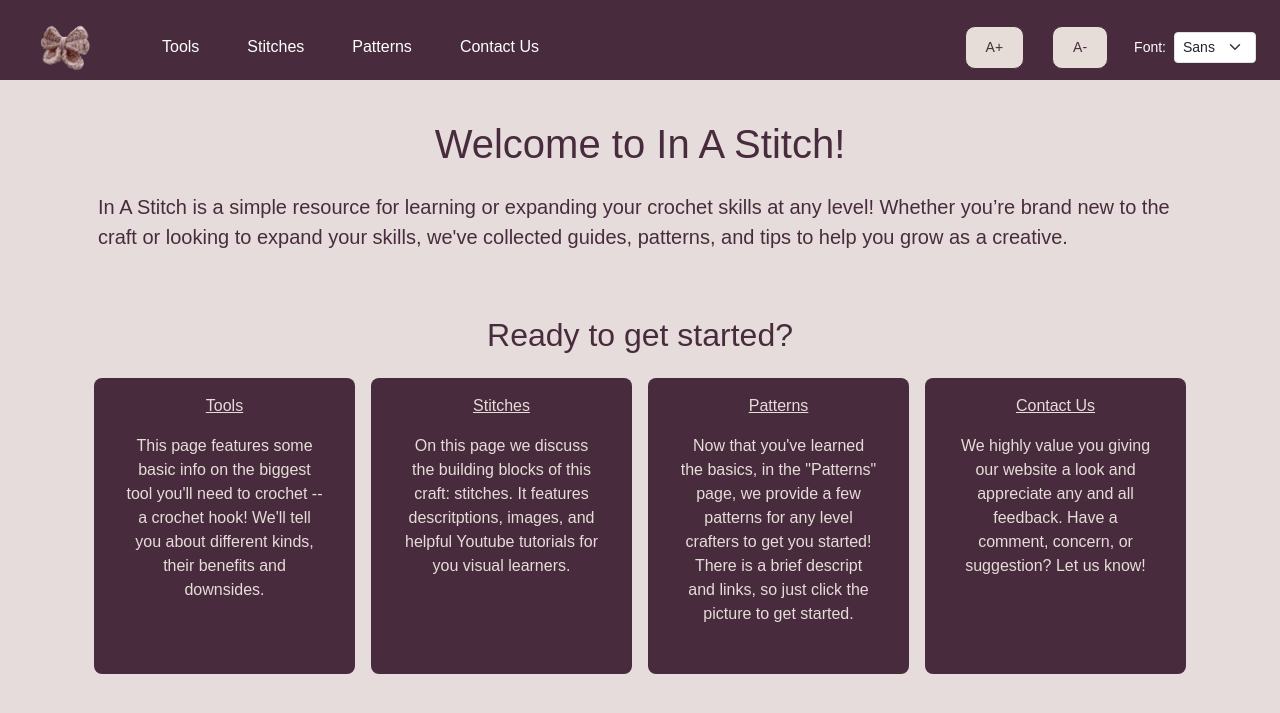
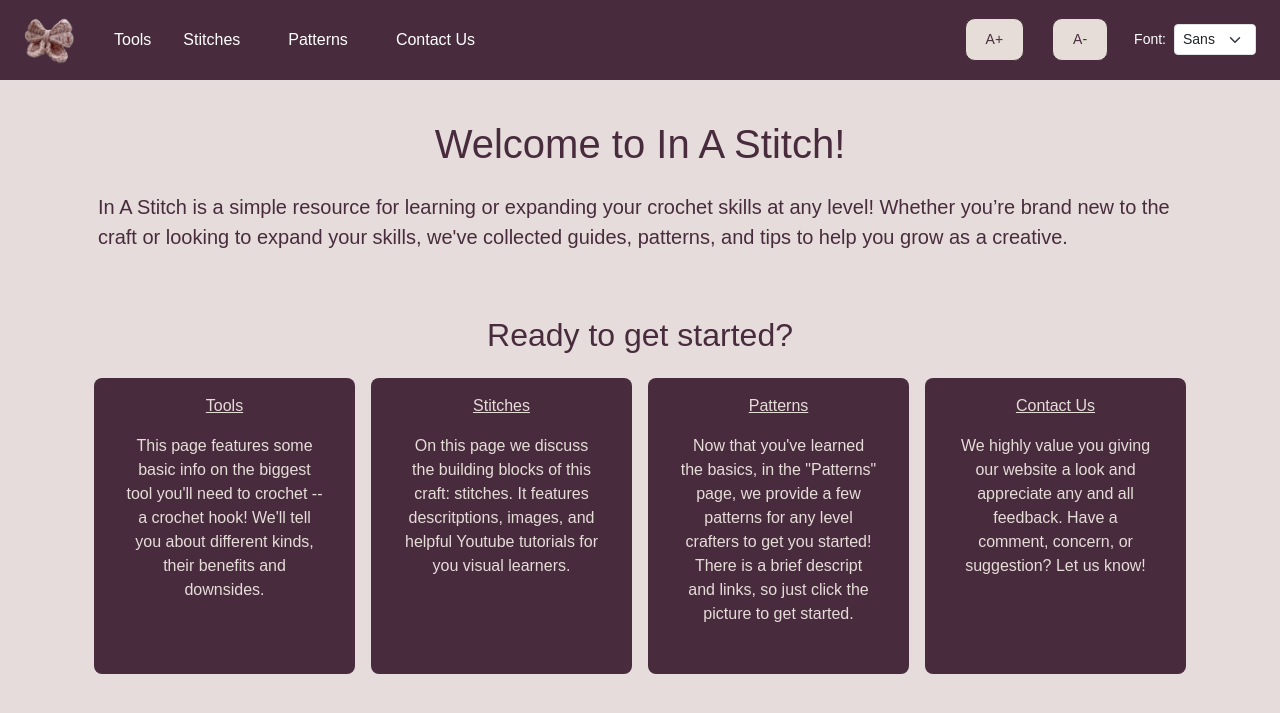
Before and after one commit to cdrm1/inastitch, a Jekyll site: the page built from index.html, in a window 1280 px wide. Shown: the top 713 px of the page. Built offline with Jekyll 4.4.1, drawn with Linux system fonts in a browser that asks for light colours.

Commit message:
fixed logo

```diff
--- a/assets/css/main.css
+++ b/assets/css/main.css
@@ -169,3 +169,20 @@
 		margin: 0 auto 0.9375rem auto; /* 15px */
 	}
 }
+
+
+/* code to fix the padding on the logo!!!  */
+/* logo link = the first <a> inside the left flex group */
+header nav > .d-flex a:first-child {
+  padding: 0 !important;         /* remove the big vertical padding */
+  line-height: 0;                /* kill extra line height */
+  text-decoration: none;         /* keep the logo un-underlined */
+  display: inline-flex;
+  align-items: center;
+}
+header nav > .d-flex a:first-child img {
+  display: block;                /* remove inline baseline gap */
+  height: 50px;                  /* match your width attr for stability */
+  width: 50px;
+  vertical-align: middle;
+}
```
